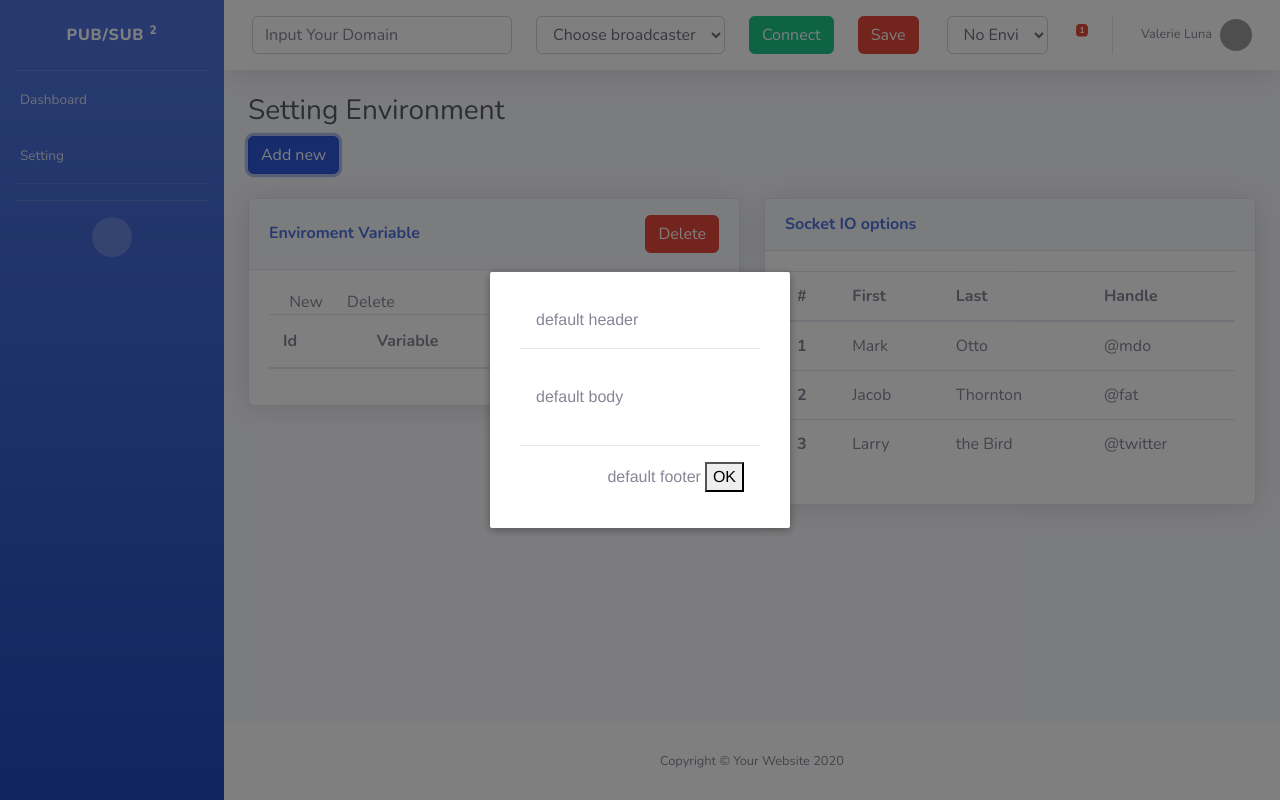
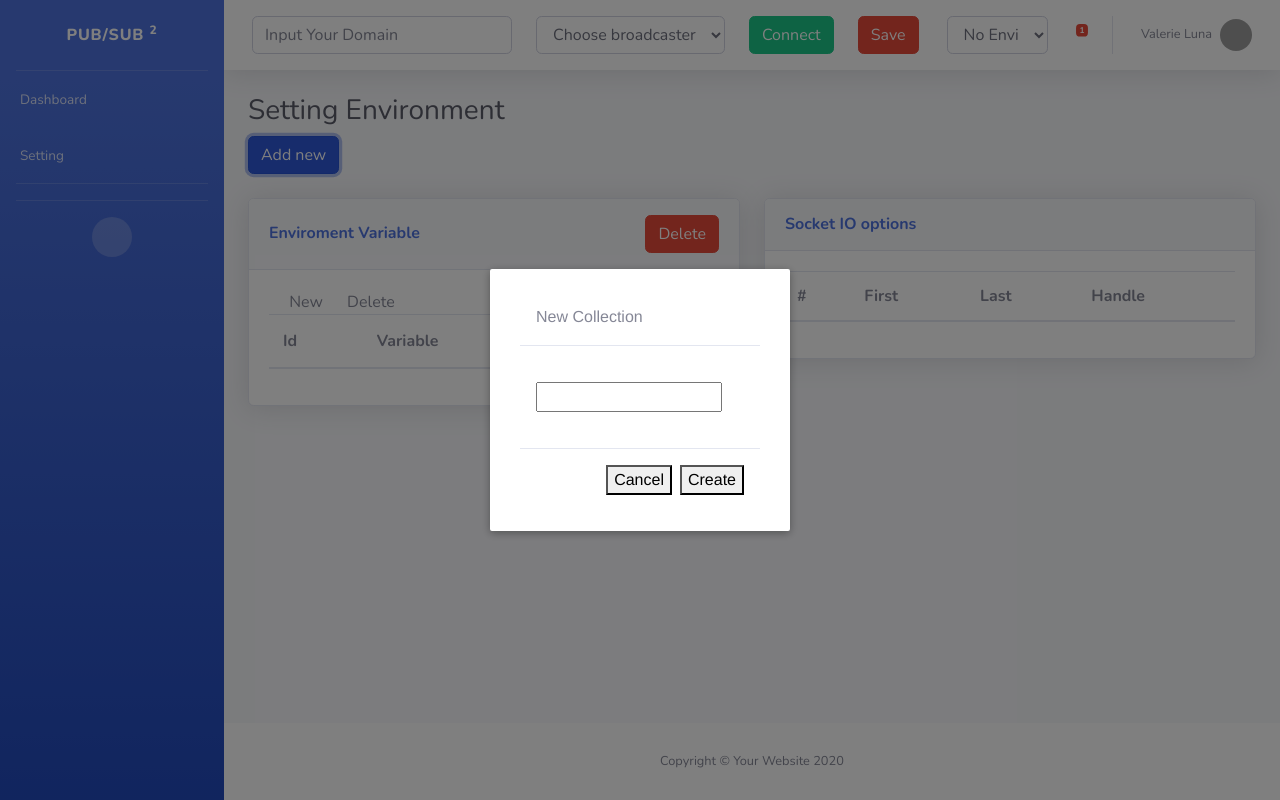
Before and after one commit to buiquangthang/extension-laravel-echo, a Vue app: page /setting in a window 1280 px wide. Both pictures are taken after a click on the button "Add new". Built offline with nearby package versions, Linux system fonts and the light colour scheme; grey boxes are pictures that could not be loaded; some icons are missing.

Commit message:
UI create new env collection

```diff
--- a/src/components/Modal/Modal.vue
+++ b/src/components/Modal/Modal.vue
@@ -1,10 +1,19 @@
 <script>
   export default {
     name: 'modal',
+    data() {
+      return {
+        value: ''
+      }
+    },
     methods: {
       close() {
-        this.$emit('close');
+        this.$emit('close')
       },
+      updateValue() {
+        this.$emit('input', this.value)
+        this.$emit('close')
+      }
     },
   };
 </script>
@@ -17,21 +26,23 @@
 
           <div class="modal-header">
             <slot name="header">
-              default header
+              New Collection
             </slot>
           </div>
 
           <div class="modal-body">
             <slot name="body">
-              default body
+              <input type="text" v-model="value">
             </slot>
           </div>
 
           <div class="modal-footer">
             <slot name="footer">
-              default footer
               <button class="modal-default-button" @click="$emit('close')">
-                OK
+                Cancel
+              </button>
+              <button class="modal-default-button" @click="updateValue">
+                Create
               </button>
             </slot>
           </div>
--- a/src/views/SettingEnvironment.vue
+++ b/src/views/SettingEnvironment.vue
@@ -3,7 +3,7 @@
     <h1 class="h3 mb-2 text-gray-800">Setting Environment</h1>
     <button class="btn btn-primary mb-4" @click="showModal">Add new</button>
 
-    <Modal v-show="isModalVisible" @close="closeModal"/>
+    <Modal v-show="isModalVisible" @close="closeModal" v-on:input="handleChange"/>
 
     <div class="row">
       <div class="col-lg-6">
@@ -37,29 +37,27 @@
                 </tr>
               </thead>
               <tbody>
-                <tr>
-                  <th scope="row">1</th>
-                  <td>Mark</td>
-                  <td>Otto</td>
-                  <td>@mdo</td>
-                </tr>
-                <tr>
-                  <th scope="row">2</th>
-                  <td>Jacob</td>
-                  <td>Thornton</td>
-                  <td>@fat</td>
-                </tr>
-                <tr>
-                  <th scope="row">3</th>
-                  <td>Larry</td>
-                  <td>the Bird</td>
-                  <td>@twitter</td>
-                </tr>
               </tbody>
             </table>
           </div>
         </div>
       </div>
+    </div>
+
+    <div class="row" v-for="(environment, index) in environments" v-bind:key="index">
+        <div class="col-lg-6">
+          <div class="card shadow mb-4">
+            <div class="card-header py-3" style="display: flex; align-items: center;justify-content: space-between;">
+              <h6 class="m-0 font-weight-bold text-primary">{{ environment }}</h6>
+
+              <button class="btn btn-danger">Delete</button>
+            </div>
+
+            <div class="card-body">
+              <editable :data="{ columns, options }"></editable>
+            </div>
+          </div>
+        </div>
     </div>
   </div>
 </template>
@@ -77,6 +75,7 @@ export default {
   data () {
     return {
       isModalVisible: false,
+      environments: JSON.parse(localStorage.getItem('collection_environment')) || [],
       columns: [
         {
           title: 'Id',
@@ -113,7 +112,10 @@ export default {
     },
     closeModal() {
       this.isModalVisible = false;
-    }
+    },
+    handleChange(event) {
+      this.environments.push(event)
+     }
   },
 }
 </script>
```
